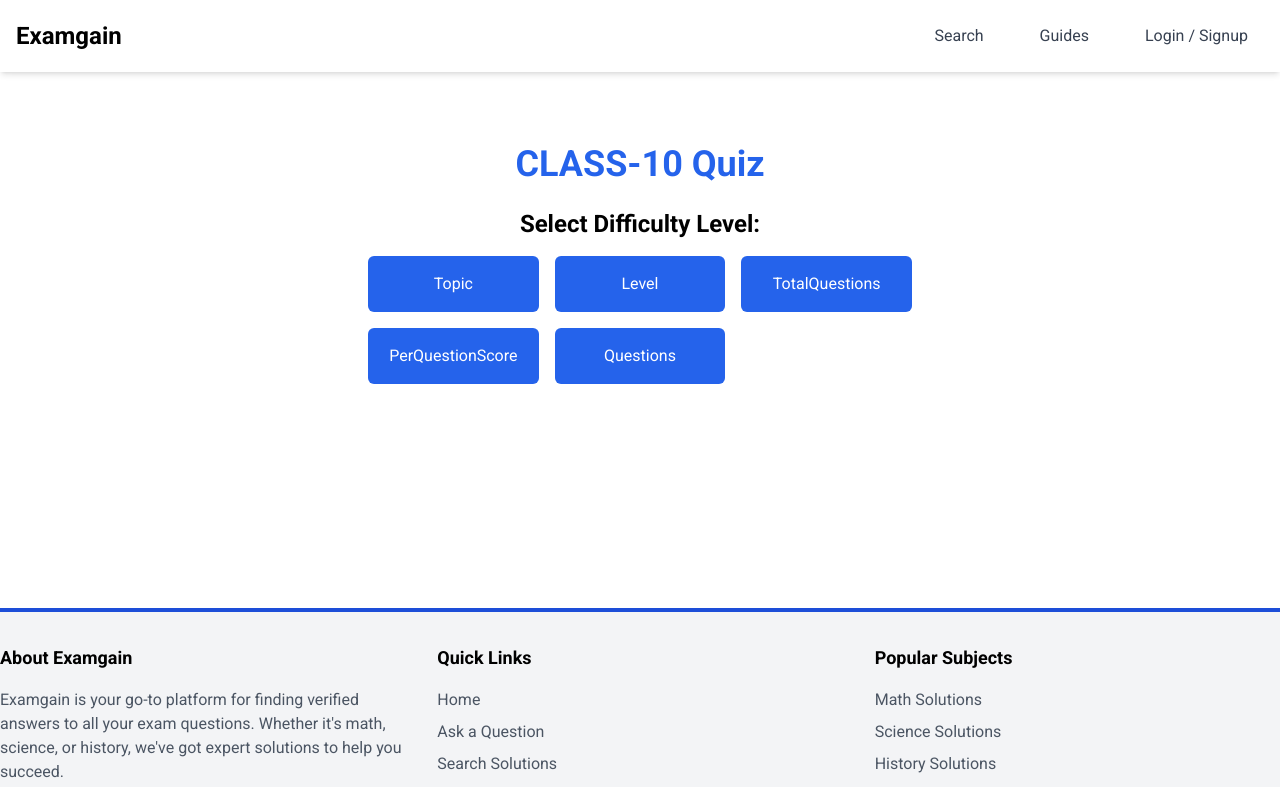
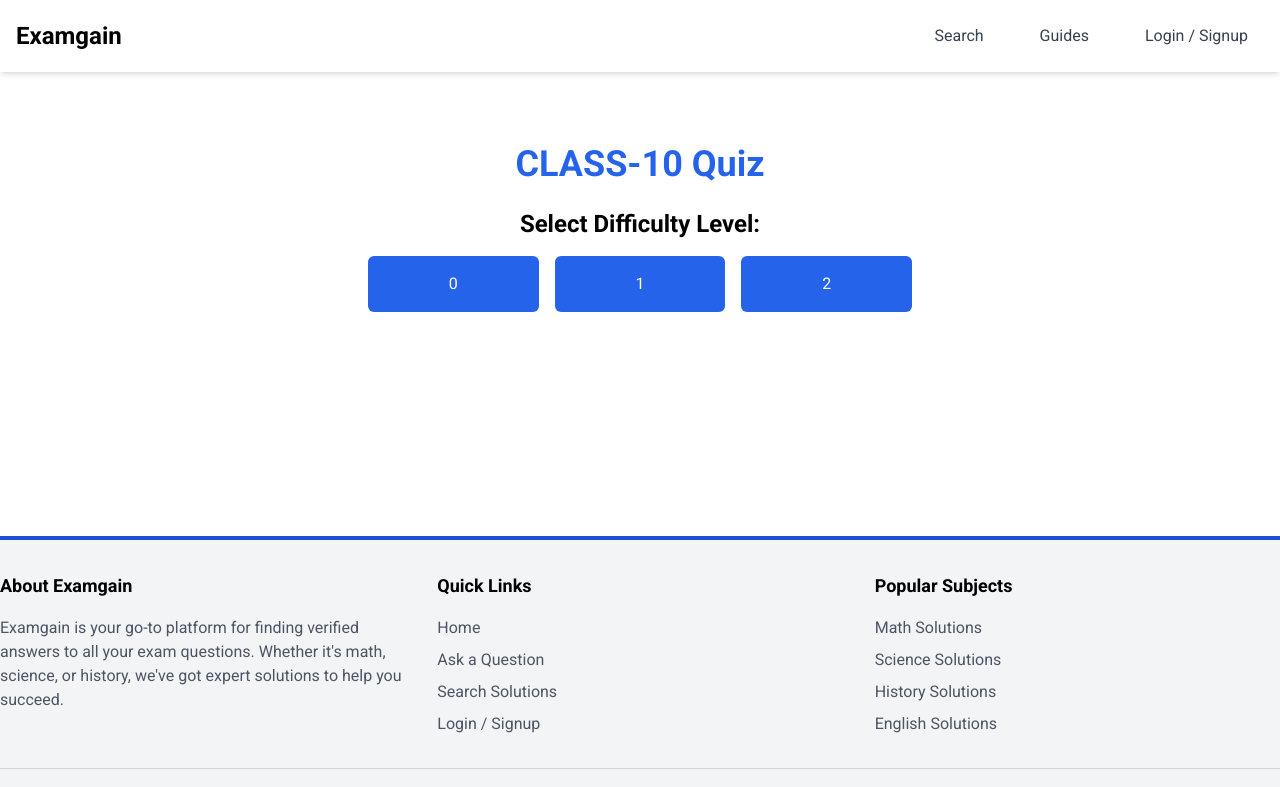
Before and after one commit to PatelAbhay550/examgain, a Next.js app: page /guides/tests/class-10 in a window 1280 px wide. Shown: the top 787 px of the page. Built offline with nearby package versions, Linux system fonts and the light colour scheme.

Commit message:
Update questions.js

```diff
--- a/data/questions.js
+++ b/data/questions.js
@@ -1,43 +1,261 @@
-// Question Types
-// 1. MCQs | Multiple Choice | single
-
-export const quiz = {
-  topic: "Javascript",
+export const quiz = [
+  {
     level: "Beginner",
-  totalQuestions: 4,
-  perQuestionScore: 5,
+    topic: "SSC CGL",
+    totalQuestions: 10,
+    perQuestionScore: 2,
     questions: [
       {
         question:
-        "Which function is used to serialize an object into a JSON string in Javascript?",
-      choices: ["stringify()", "parse()", "convert()", "None of the above"],
+          "Who was the first Indian woman to become the President of the Indian National Congress?",
+        choices: [
+          "Annie Besant",
+          "Sarojini Naidu",
+          "Indira Gandhi",
+          "Sucheta Kriplani",
+        ],
         type: "MCQs",
-      correctAnswer: "stringify()",
+        correctAnswer: "Sarojini Naidu",
+      },
+      {
+        question: "Which planet is known as the 'Red Planet'?",
+        choices: ["Earth", "Mars", "Jupiter", "Venus"],
+        type: "MCQs",
+        correctAnswer: "Mars",
       },
       {
         question:
-        "Which of the following keywords is used to define a variable in Javascript?",
-      choices: ["var", "let", "var and let", "None of the above"],
+          "The Indian Parliament consists of which of the following houses?",
+        choices: [
+          "Lok Sabha",
+          "Rajya Sabha",
+          "Both Lok Sabha and Rajya Sabha",
+          "None of the above",
+        ],
         type: "MCQs",
-      correctAnswer: "var and let",
+        correctAnswer: "Both Lok Sabha and Rajya Sabha",
+      },
+      {
+        question: "What is the value of 12% of 50?",
+        choices: ["6", "5", "4", "3"],
+        type: "MCQs",
+        correctAnswer: "6",
       },
       {
         question:
-        "Which of the following methods can be used to display data in some form using Javascript?",
+          "In a certain code language, if 'DOG' is written as 'EHP', how will 'CAT' be written?",
+        choices: ["DBU", "DAU", "EDU", "EBU"],
+        type: "MCQs",
+        correctAnswer: "DBU",
+      },
+      {
+        question: "Identify the correctly spelt word.",
+        choices: ["Maintanence", "Maintenance", "Maintainance", "Maintanance"],
+        type: "MCQs",
+        correctAnswer: "Maintenance",
+      },
+      {
+        question: "Which vitamin is known as the 'sunshine vitamin'?",
+        choices: ["Vitamin A", "Vitamin C", "Vitamin D", "Vitamin K"],
+        type: "MCQs",
+        correctAnswer: "Vitamin D",
+      },
+      {
+        question: "Who was the first Mughal Emperor of India?",
+        choices: ["Babur", "Akbar", "Humayun", "Shah Jahan"],
+        type: "MCQs",
+        correctAnswer: "Babur",
+      },
+      {
+        question:
+          "Which of the following rivers is the longest river in India?",
+        choices: ["Ganga", "Yamuna", "Brahmaputra", "Narmada"],
+        type: "MCQs",
+        correctAnswer: "Ganga",
+      },
+      {
+        question: "What is the boiling point of water at sea level?",
+        choices: ["0°C", "50°C", "100°C", "200°C"],
+        type: "MCQs",
+        correctAnswer: "100°C",
+      },
+    ],
+  },
+  {
+    level: "Intermediate",
+    topic: "SSC CGL",
+    totalQuestions: 10,
+    perQuestionScore: 2,
+    questions: [
+      {
+        question: "Who was the founder of the Maurya Dynasty?",
+        choices: ["Ashoka", "Chandragupta Maurya", "Bindusara", "Kanishka"],
+        type: "MCQs",
+        correctAnswer: "Chandragupta Maurya",
+      },
+      {
+        question: "Which state in India is known as the 'Land of Five Rivers'?",
+        choices: ["Uttar Pradesh", "Punjab", "Haryana", "Bihar"],
+        type: "MCQs",
+        correctAnswer: "Punjab",
+      },
+      {
+        question:
+          "The President of India is elected for a term of how many years?",
+        choices: ["4 years", "5 years", "6 years", "7 years"],
+        type: "MCQs",
+        correctAnswer: "5 years",
+      },
+      {
+        question:
+          "If a sum of Rs. 5000 amounts to Rs. 6500 in 2 years at simple interest, what is the rate of interest per annum?",
+        choices: ["10%", "12%", "15%", "20%"],
+        type: "MCQs",
+        correctAnswer: "15%",
+      },
+      {
+        question:
+          "In a certain code language, 'BRAIN' is written as 'AQZHM'. How will 'HEART' be written in the same code?",
+        choices: ["GDZQS", "GDSZQ", "GDRZS", "GDSRQ"],
+        type: "MCQs",
+        correctAnswer: "GDSZQ",
+      },
+      {
+        question: "Choose the correct synonym for the word 'Inevitable'.",
+        choices: ["Avoidable", "Optional", "Unavoidable", "Doubtful"],
+        type: "MCQs",
+        correctAnswer: "Unavoidable",
+      },
+      {
+        question:
+          "Which element is essential for the formation of bones and teeth?",
+        choices: ["Iron", "Calcium", "Potassium", "Sodium"],
+        type: "MCQs",
+        correctAnswer: "Calcium",
+      },
+      {
+        question:
+          "Which battle led to the establishment of British rule in India?",
         choices: [
-        "document.write()",
-        "console.log()",
-        "window.alert",
-        "All of the above",
+          "Battle of Plassey",
+          "Battle of Panipat",
+          "Battle of Haldighati",
+          "Battle of Buxar",
         ],
         type: "MCQs",
-      correctAnswer: "All of the above",
+        correctAnswer: "Battle of Plassey",
       },
       {
-      question: "How can a datatype be declared to be a constant type?",
-      choices: ["const", "var", "let", "constant"],
+        question: "Which mountain range separates Europe from Asia?",
+        choices: ["Alps", "Himalayas", "Ural", "Rockies"],
         type: "MCQs",
-      correctAnswer: "const",
+        correctAnswer: "Ural",
+      },
+      {
+        question: "What is the chemical formula for common salt?",
+        choices: ["HCl", "NaCl", "KCl", "CaCl2"],
+        type: "MCQs",
+        correctAnswer: "NaCl",
       },
     ],
-};
+  },
+  {
+    level: "Advanced",
+    topic: "SSC CGL",
+    totalQuestions: 10,
+    perQuestionScore: 2,
+    questions: [
+      {
+        question: "Who among the following introduced the Doctrine of Lapse?",
+        choices: [
+          "Lord Canning",
+          "Lord Dalhousie",
+          "Lord Ripon",
+          "Lord Curzon",
+        ],
+        type: "MCQs",
+        correctAnswer: "Lord Dalhousie",
+      },
+      {
+        question:
+          "Which Indian state shares the longest border with Bangladesh?",
+        choices: ["Assam", "West Bengal", "Tripura", "Meghalaya"],
+        type: "MCQs",
+        correctAnswer: "West Bengal",
+      },
+      {
+        question:
+          "Which Article of the Indian Constitution deals with the protection of life and personal liberty?",
+        choices: ["Article 19", "Article 20", "Article 21", "Article 22"],
+        type: "MCQs",
+        correctAnswer: "Article 21",
+      },
+      {
+        question: "What is the square root of 1444?",
+        choices: ["36", "38", "40", "42"],
+        type: "MCQs",
+        correctAnswer: "38",
+      },
+      {
+        question:
+          "If A is coded as Z, B as Y, and so on, how is the word 'CODE' written in that code?",
+        choices: ["XLMW", "XKHV", "XLWV", "XLHV"],
+        type: "MCQs",
+        correctAnswer: "XLWV",
+      },
+      {
+        question:
+          "Identify the incorrect part of the following sentence: 'The team have performed excellently throughout the tournament.'",
+        choices: [
+          "The team",
+          "have performed",
+          "excellently",
+          "throughout the tournament",
+        ],
+        type: "MCQs",
+        correctAnswer: "have performed",
+      },
+      {
+        question:
+          "Which part of the human brain is responsible for balance and coordination?",
+        choices: [
+          "Cerebrum",
+          "Cerebellum",
+          "Medulla Oblongata",
+          "Hypothalamus",
+        ],
+        type: "MCQs",
+        correctAnswer: "Cerebellum",
+      },
+      {
+        question:
+          "The Treaty of Alinagar was signed in 1757 between the British East India Company and whom?",
+        choices: [
+          "Tipu Sultan",
+          "Siraj ud-Daulah",
+          "Nawab of Oudh",
+          "Marathas",
+        ],
+        type: "MCQs",
+        correctAnswer: "Siraj ud-Daulah",
+      },
+      {
+        question: "Which ocean is the smallest in the world?",
+        choices: [
+          "Indian Ocean",
+          "Arctic Ocean",
+          "Atlantic Ocean",
+          "Southern Ocean",
+        ],
+        type: "MCQs",
+        correctAnswer: "Arctic Ocean",
+      },
+      {
+        question: "Which vitamin is known as ascorbic acid?",
+        choices: ["Vitamin A", "Vitamin B", "Vitamin C", "Vitamin D"],
+        type: "MCQs",
+        correctAnswer: "Vitamin C",
+      },
+    ],
+  },
+];
```
Lines whose indentation alone changed are shown as unchanged.
